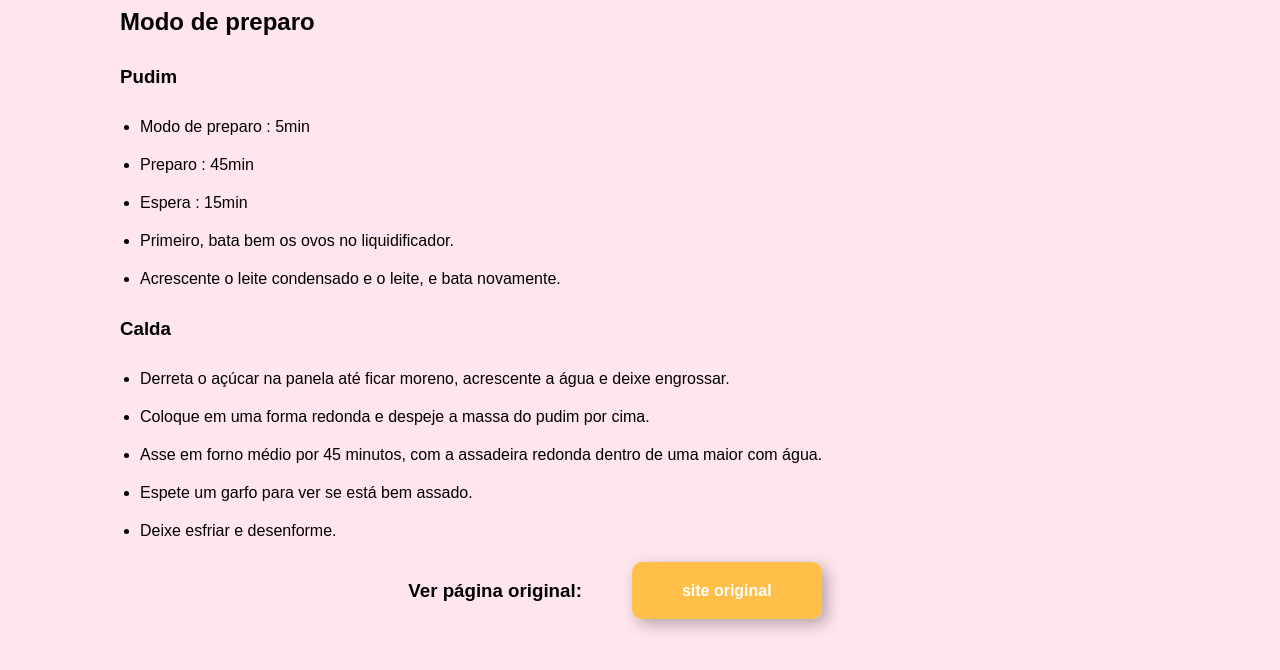
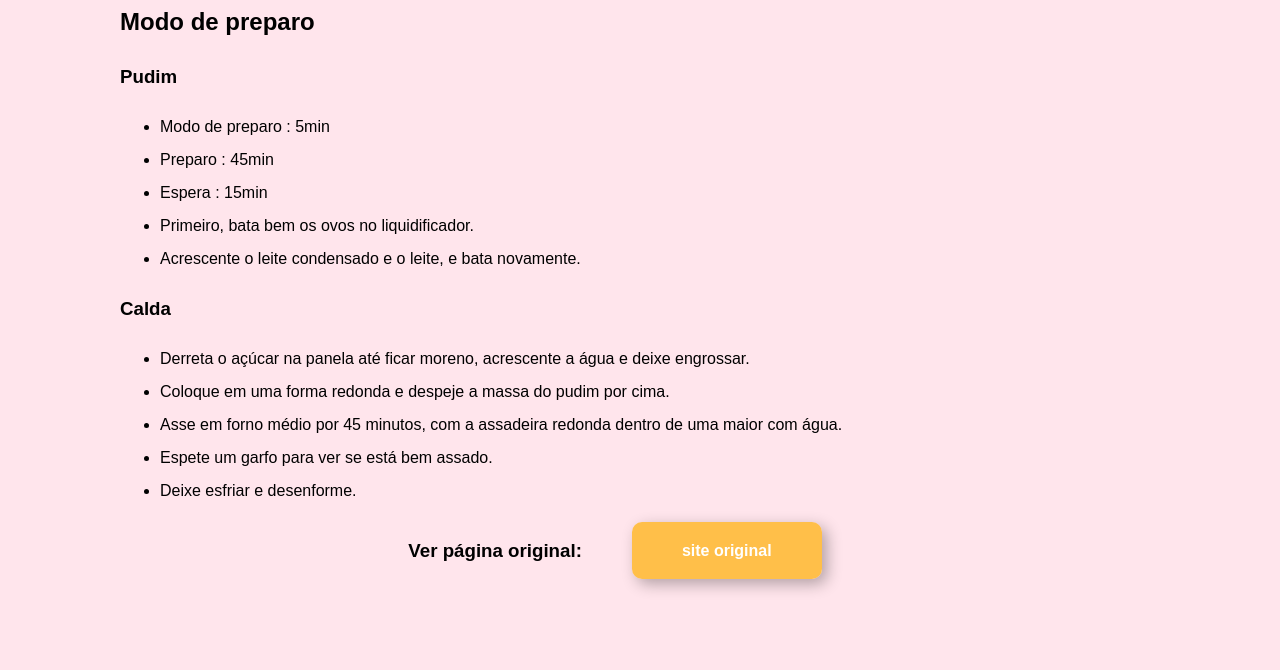
Before and after one commit to Thahyana/cantinhodacozinha, a plain HTML site: page index.html in a window 1280 px wide. Shown: the part 1743-2413 px from the top of the page. After the commit the page ends 2385 px from the top, so only its background shows below. Drawn offline with Linux system fonts and the light colour scheme.

Commit message:
att margem

```diff
--- a/style.css
+++ b/style.css
@@ -160,5 +160,5 @@ a {
 }
 
 .format{
-    margin: 20px;
+     margin: 15px 0 0 40px;
 }
```
